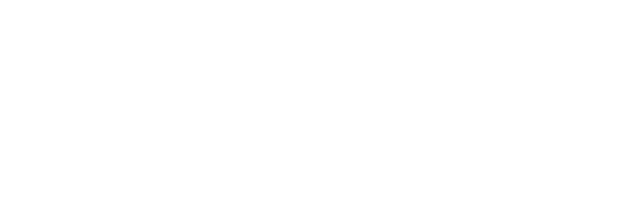
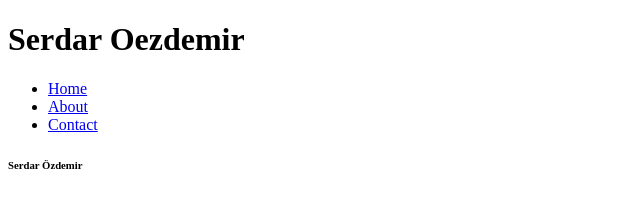
Before and after one commit to Soezdemir23/Basic-Website-Backend, a website: page public/contact.html in a window 1280 px wide. Shown: the whole page, without its empty margins (0-640 px from the left). Drawn offline with Linux system fonts and the light colour scheme.

Commit message:
feat(main): routing works, testing works, adding new formats should go by basis

```diff
--- a/index.js
+++ b/index.js
@@ -44,6 +44,7 @@ const server = http.createServer((req, res) => {
             console.log("This filename needs to be added: " + extname);
             break;
     }
+    console.log(filePath)
 
     //print the filePath given for debugging reasons:
     // read the given files for display, then call a function.
--- a/public/contact.html
+++ b/public/contact.html
@@ -0,0 +1,25 @@
+<!DOCTYPE html>
+<html lang="en">
+<head>
+    <meta charset="UTF-8">
+    <meta http-equiv="X-UA-Compatible" content="IE=edge">
+    <meta name="viewport" content="width=device-width, initial-scale=1.0">
+    <title>Contact</title>
+</head>
+<body>
+    <header>
+        <h1>Serdar Oezdemir</h1>
+        <nav>
+            <ul>
+                <li><a href="index.html">Home</a></li>
+                <li><a href="about.html">About</a></li>
+                <li><a href="contact.html">Contact</a></li>
+            </ul>
+        </nav>
+    </header>
+
+    <footer>
+        <h6>Serdar Özdemir</h6>
+    </footer>
+</body>
+</html>
--- a/public/index.html
+++ b/public/index.html
@@ -4,19 +4,30 @@
     <meta charset="UTF-8">
     <meta http-equiv="X-UA-Compatible" content="IE=edge">
     <meta name="viewport" content="width=device-width, initial-scale=1.0">
+    <link rel="stylesheet" href="style/main.css">
     <title>Index</title>
 </head>
 <body>
+    <!-- title -->
     <header>
         <h1>Serdar Oezdemir</h1>
-
         <nav>
             <ul>
-                <li><a href=""></a></li>
-                <li><a href=""></a></li>
-                <li><a href=""></a></li>
+                <li><a href="index.html">Home</a></li>
+                <li><a href="about.html">About</a></li>
+                <li><a href="contact.html">Contact</a></li>
             </ul>
         </nav>
     </header>
+
+    <section>
+        <h2>Welcome to the Basic Informational Website</h2>
+        <p>This website will not contain much. <br/>
+            Except this is a self-programmed webserver with a few website pages.
+
+        </p>
+    </section>
+
+    <footer><h6>Serdar Özdemir</h6></footer>
 </body>
 </html>
--- a/public/style/main.css
+++ b/public/style/main.css
@@ -0,0 +1,4 @@
+body {
+    background-color: aquamarine;
+    font-family: 'Courier New', Courier, monospace;
+}
```
Also changed, not shown: public/404.html (+12 -0 lines), public/about.html (+21 -0 lines).
